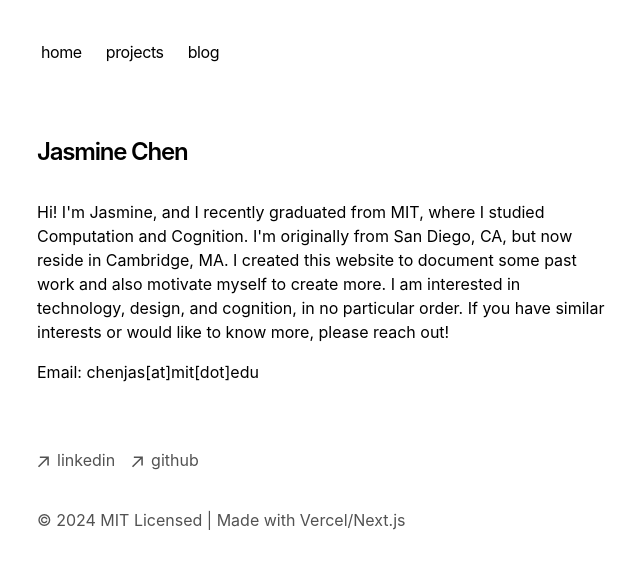
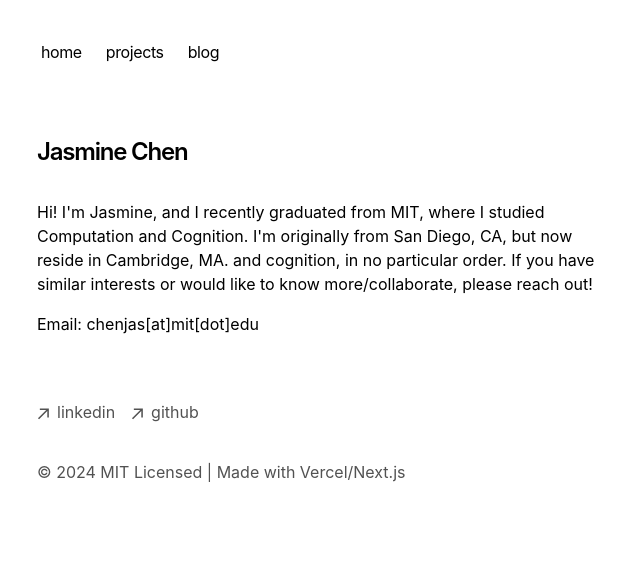
Before and after one commit to jasminecomputer/portfolio, a Next.js app: page / in a window 1280 px wide. Shown: the top 568 px of the page, without its empty margins (315-955 px from the left). Built offline with nearby package versions, Linux system fonts and the light colour scheme.

Commit message:
changes to project

```diff
--- a/app/page.tsx
+++ b/app/page.tsx
@@ -9,11 +9,9 @@ export default function Page() {
       <p className="mb-4">
         {`Hi! I'm Jasmine, and I recently graduated from MIT, where I studied
         Computation and Cognition. I'm originally
-        from San Diego, CA, but now reside in Cambridge, MA. I created this website
-        to document some past work and also motivate myself to create more.
-         I am interested in technology, design,
+        from San Diego, CA, but now reside in Cambridge, MA.
         and cognition, in no particular order. If you
-        have similar interests or would like to know more, please reach out!
+        have similar interests or would like to know more/collaborate, please reach out!
         `}
       </p>
       <p> {`Email: chenjas[at]mit[dot]edu`}</p>
--- a/app/projects/page.tsx
+++ b/app/projects/page.tsx
@@ -27,7 +27,10 @@ export default function Page() {
       />
       {/*<BlogPosts />*/}
       {/*<ProjectProcesses />*/}
-      <div> Amazon Data Project </div>
+      <div>
+        {" "}
+        Amazon Data Project: took my family's Amazon data ranging from 2006-2023
+      </div>
 
       {/*<Script src="./4.032FinalProject/amazonIteration.js" />*/}
       <a
```
